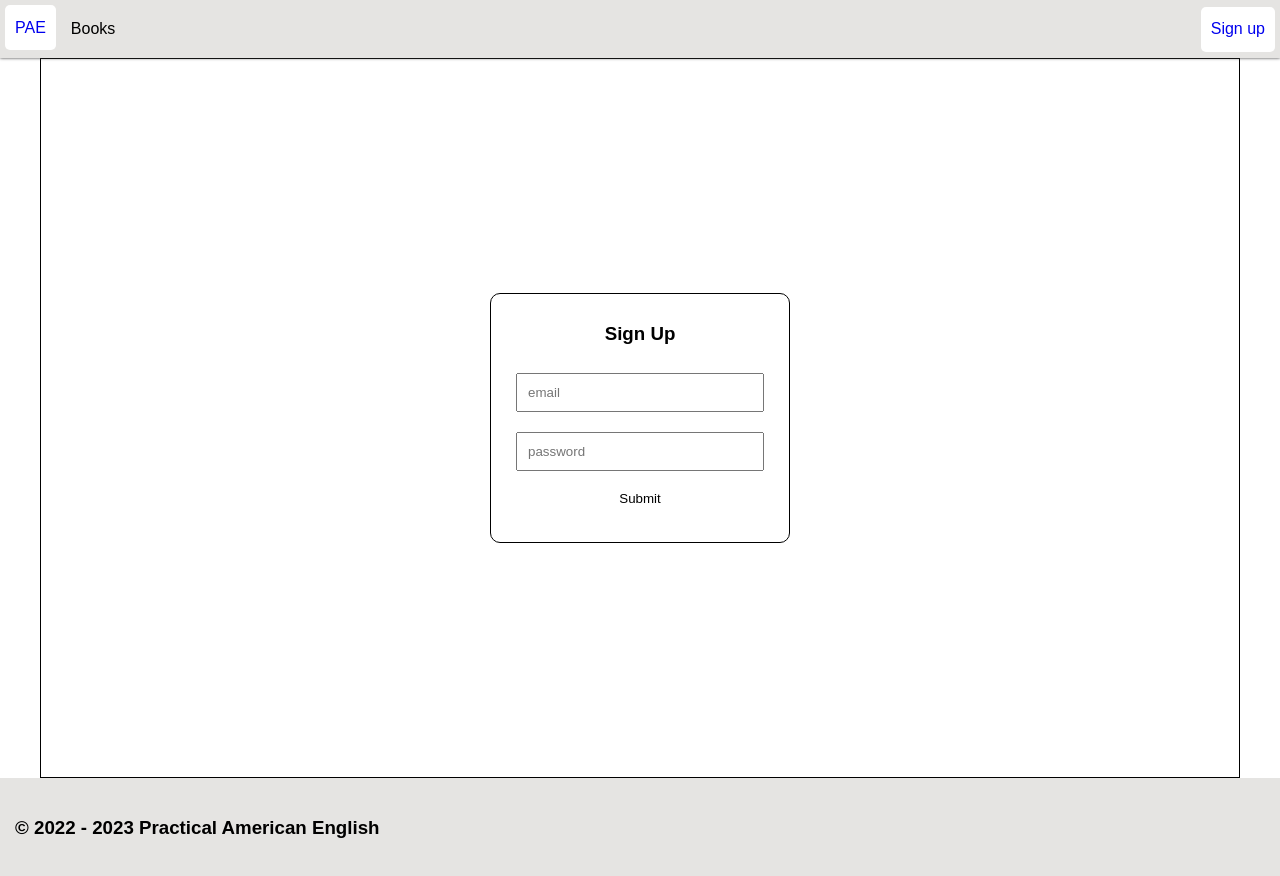
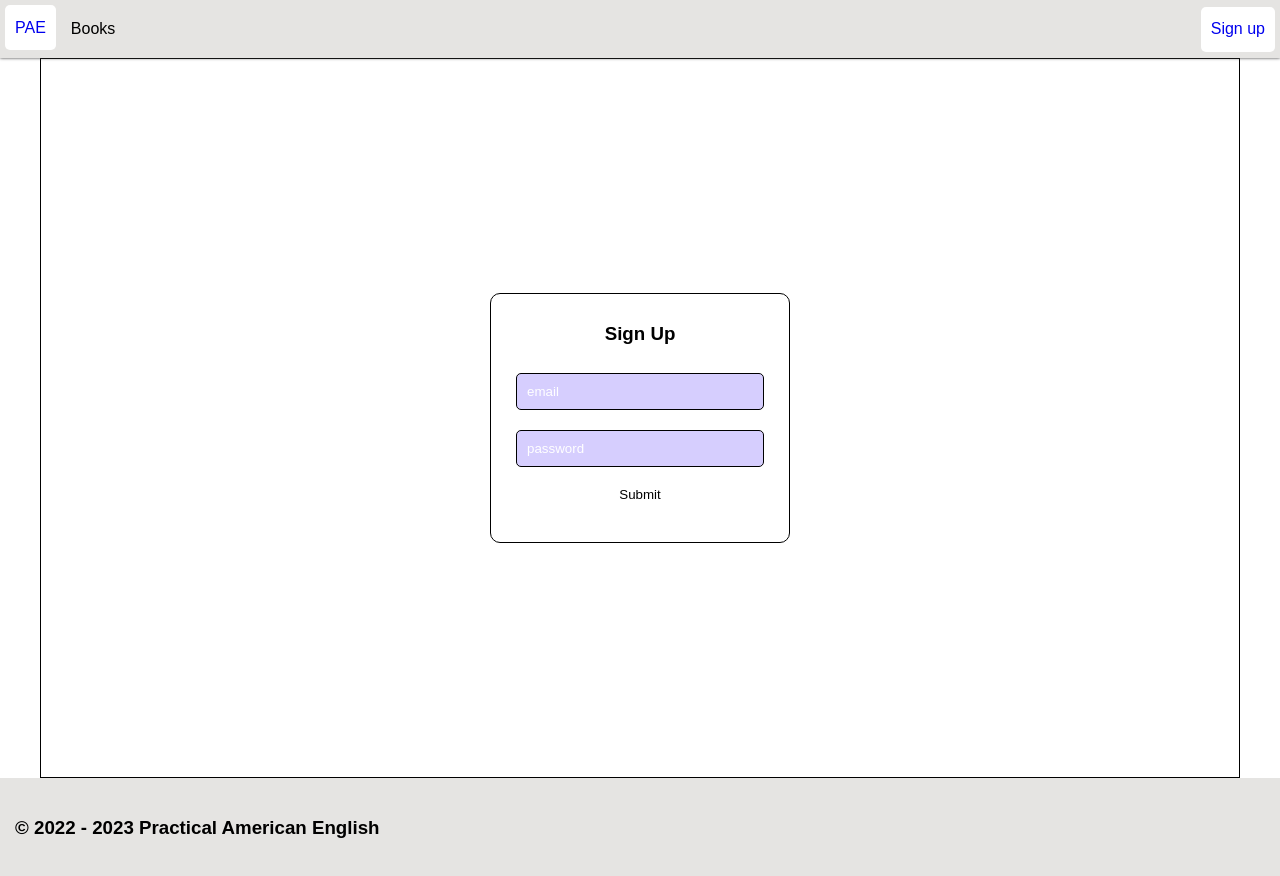
Before and after one commit to cv-bit/work-pae, a React (Create React App) app: page /signup in a window 1280 px wide. Built offline with nearby package versions, Linux system fonts and the light colour scheme.

Commit message:
update styles

```diff
--- a/src/components/modals/form.css
+++ b/src/components/modals/form.css
@@ -10,9 +10,18 @@
 }
 
 .simple-form-input {
+    background: rgb(152, 132, 252, 0.4);
+    color: white;
     width: 100%;
     padding: 10px;
     margin: 10px 0;
+    border: 1px solid black;
+    border-radius: 5px;
+    outline: none;
+}
+
+.simple-form-input::placeholder {
+    color: white;
 }
 
 .simple-form-btn {
--- a/src/components/navigation/ReaderControls.js
+++ b/src/components/navigation/ReaderControls.js
@@ -15,7 +15,6 @@ const ReaderControls = ({color, fontColor, setColor, setFontColor, bgColor, setB
         if(location.state && location.state.bgColor) {
         setBgColor(location.state.bgColor)
         }
-        console.log(bgColor)
     }, [color])
 
     const readerControlsContainer = {
```
